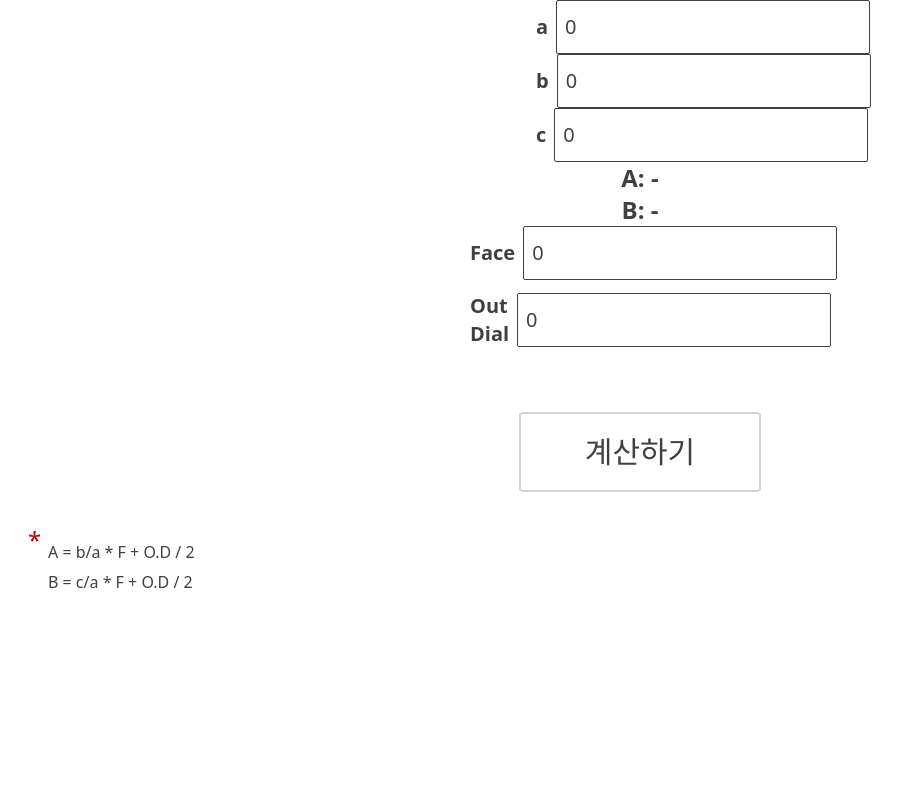
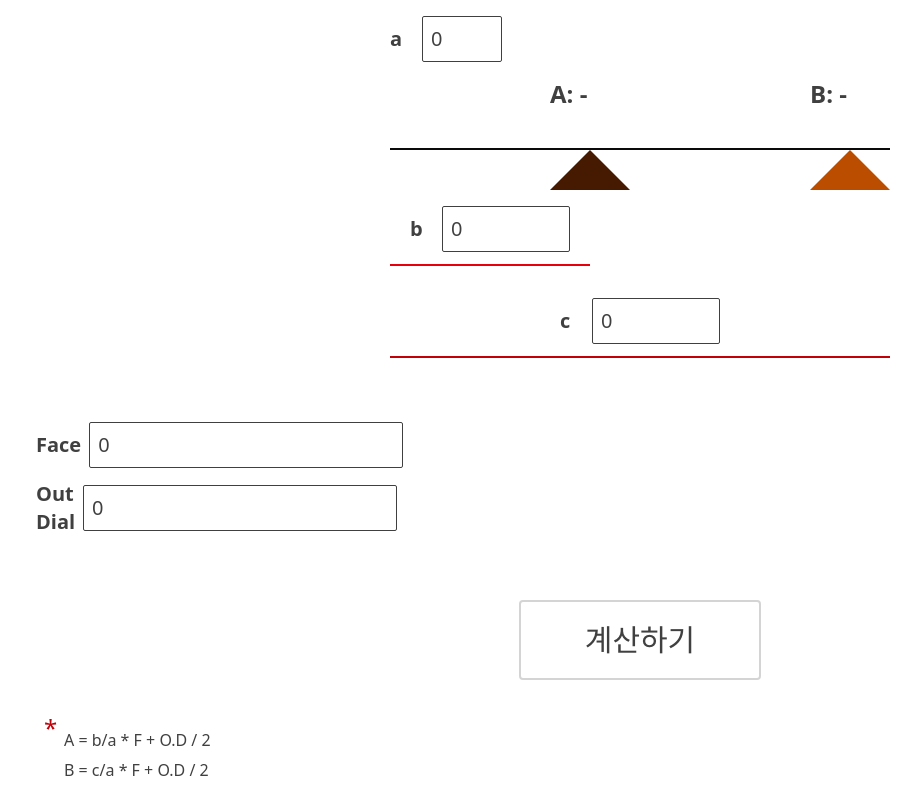
Before and after one commit to Limchansol/alignment, a React (Vite) app: page / in a window 1280 px wide. Shown: the whole page, without its empty margins (0-924 px from the left). Built offline with nearby package versions, Linux system fonts and the light colour scheme.

Commit message:
✨  그림 대략적인 자리 배치치

```diff
--- a/src/App.tsx
+++ b/src/App.tsx
@@ -4,6 +4,7 @@ import "./App.css";
 import InputNumber from "./components/InputNumber";
 import Button from "./components/Button";
 import Text from "./components/Text";
+import Triangle from "./components/Triangle";
 
 type OutputType = {
   A: number | null;
@@ -45,40 +46,64 @@ export default function App() {
   };
 
   return (
-    <div className="text-neutral-700 flex flex-col items-center">
+    <div className="text-neutral-700 flex flex-col items-center p-4">
+      <div className="">
         <InputNumber
           label="a"
           value={inputs.a}
           onChange={(value) => setValuesByKey("a", value)}
-        width="w-52"
+          wrapperWidth="w-28"
+          inputWidth="w-20"
         />
+
+        <div className="relative h-[112px] my-4">
+          <div className="w-[500px] border border-neutral-950 absolute top-[70px]" />
+          <div className="flex justify-end gap-[180px]">
+            <div>
+              <Text title="A" value={outputs.A?.toString() || "-"} />
+              <Triangle borderColor="border-b-amber-950" />
+            </div>
+            <div>
+              <Text title="B" value={outputs.B?.toString() || "-"} />
+              <Triangle borderColor="border-b-amber-700" />
+            </div>
+          </div>
+        </div>
+
+        <div className="flex flex-col items-center w-fit">
           <InputNumber
             label="b"
             value={inputs.b}
             onChange={(value) => setValuesByKey("b", value)}
-        width="w-52"
+            wrapperWidth="w-40"
+            inputWidth="w-32"
           />
+          <div className="mb-8 mt-3 w-[200px] border border-red-600" />
+        </div>
+        <div className="flex flex-col items-center w-fit">
           <InputNumber
             label="c"
             value={inputs.c}
             onChange={(value) => setValuesByKey("c", value)}
-        width="w-52"
+            wrapperWidth="w-40"
+            inputWidth="w-32"
           />
-      <Text title="A" value={outputs.A?.toString() || "-"} />
-      <Text title="B" value={outputs.B?.toString() || "-"} />
+          <div className="mb-8 mt-3 w-[500px] border border-red-700" />
+        </div>
+      </div>
 
-      <div className="flex flex-col gap-3">
+      <div className="flex flex-col gap-3 w-full justify-baseline px-5 mt-8">
         <InputNumber
           label="Face"
           value={inputs.face}
           onChange={(value) => setValuesByKey("face", value)}
-          width="w-[340px]"
+          wrapperWidth="w-[340px]"
         />
         <InputNumber
           label="Out Dial"
           value={inputs.outDial}
           onChange={(value) => setValuesByKey("outDial", value)}
-          width="w-[340px]"
+          wrapperWidth="w-[340px]"
         />
       </div>
       <Button text="계산하기" onClick={handleClick} />
--- a/src/components/InputNumber.tsx
+++ b/src/components/InputNumber.tsx
@@ -1,19 +1,28 @@
 type Props = {
   label: string;
   value: string;
-  width?: string;
+  wrapperWidth?: string;
+  inputWidth?: string;
   onChange: (value: string) => void;
 };
 
-export default function InputNumber({ label, value, width, onChange }: Props) {
+export default function InputNumber({
+  label,
+  value,
+  wrapperWidth,
+  inputWidth,
+  onChange,
+}: Props) {
   return (
-    <label className={`flex gap-2 items-center justify-between ${width}`}>
+    <label
+      className={`flex gap-2 items-center justify-between ${wrapperWidth}`}
+    >
       <span className="font-bold text-xl">{label}</span>
       <input
         type="number"
         value={value}
         onChange={(e) => onChange(removeLeadingZero(e.target.value || "0"))}
-        className="outline-none border text-xl px-2 py-3 rounded-xs"
+        className={`outline-none border text-xl px-2 py-2 rounded-xs ${inputWidth}`}
       />
     </label>
   );
--- /dev/null
+++ b/src/components/Triangle.tsx
@@ -0,0 +1,11 @@
+type Props = {
+  borderColor: string;
+};
+
+export default function Triangle({ borderColor }: Props) {
+  return (
+    <div
+      className={`w-0 h-0 border-[40px] border-transparent ${borderColor}`}
+    />
+  );
+}
```
Lines whose indentation alone changed are shown as unchanged.
